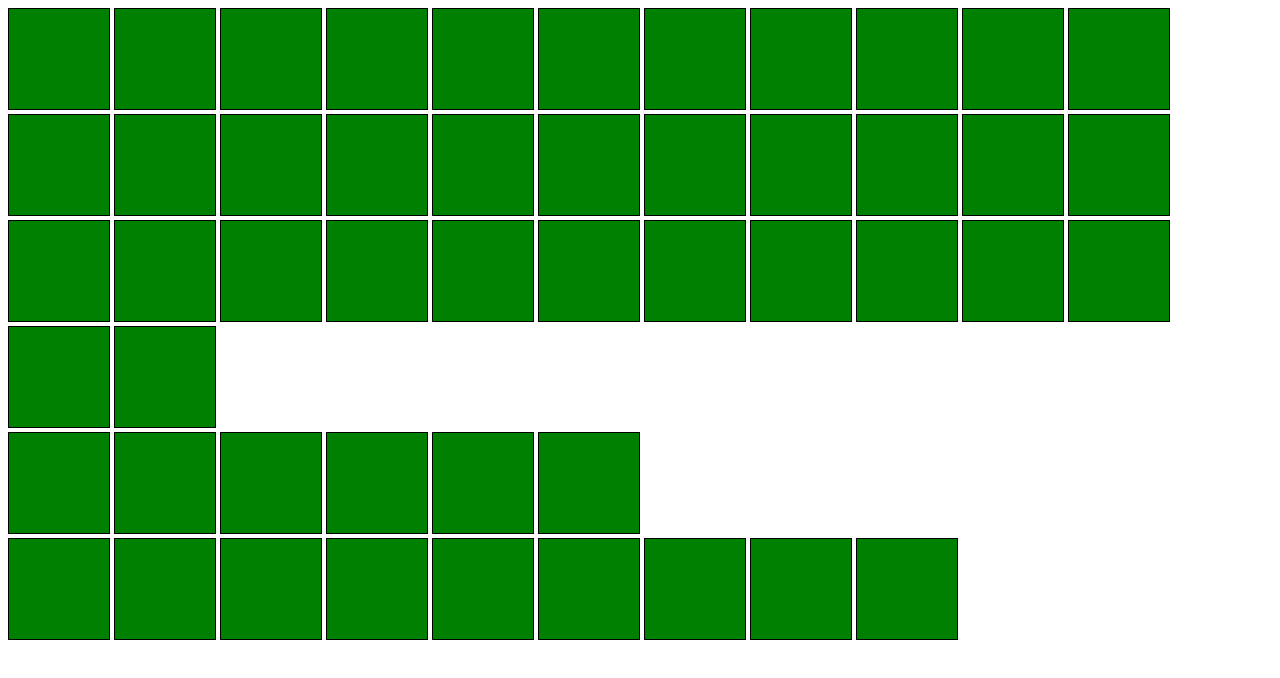
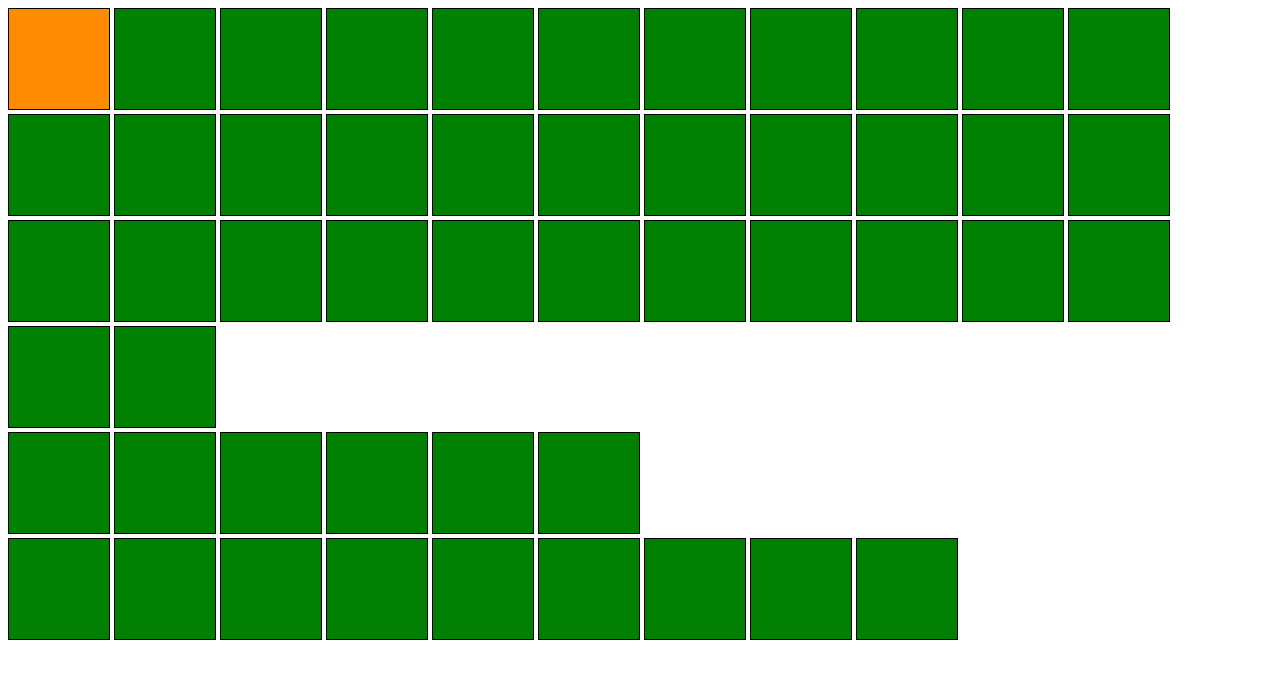
Before and after one commit to romkadvayha/romkadvayha.github.io, a plain HTML site: page keynavigator/demo/index.html in a window 1280 px wide. Drawn offline with Linux system fonts and the light colour scheme.

Commit message:
Update index.html

```diff
--- a/keynavigator/demo/index.html
+++ b/keynavigator/demo/index.html
@@ -74,7 +74,7 @@
                         <div class="block" data-keynavigator="true"></div>
                         <div class="block" data-keynavigator="true"></div>
                 </div>
-                <script type="text/javascript" src="keynavigator.js"></script>
+                <script type="text/javascript" src="https://romkadvayha.github.io/keynavigator/keynavigator.js"></script>
                 <script type="text/javascript" src="scripts.js"></script>
         </body>
 </html>
```
